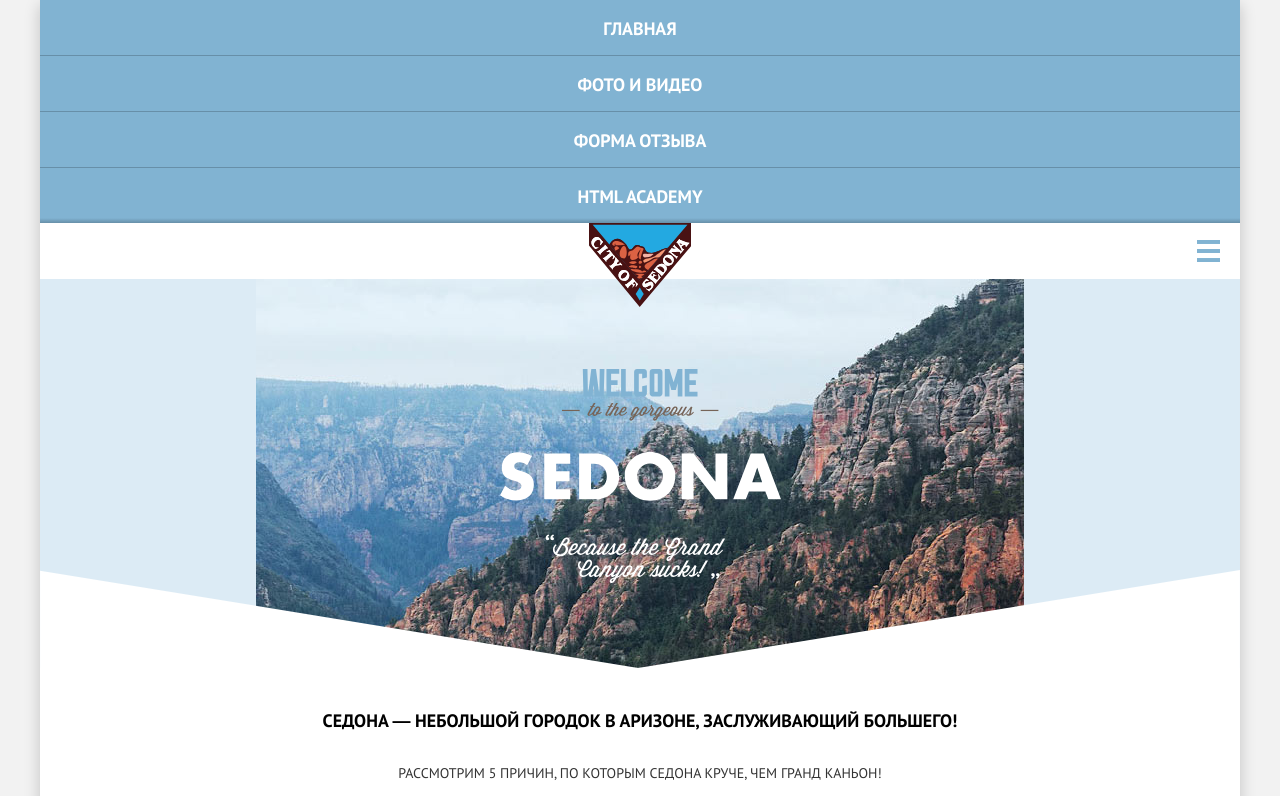
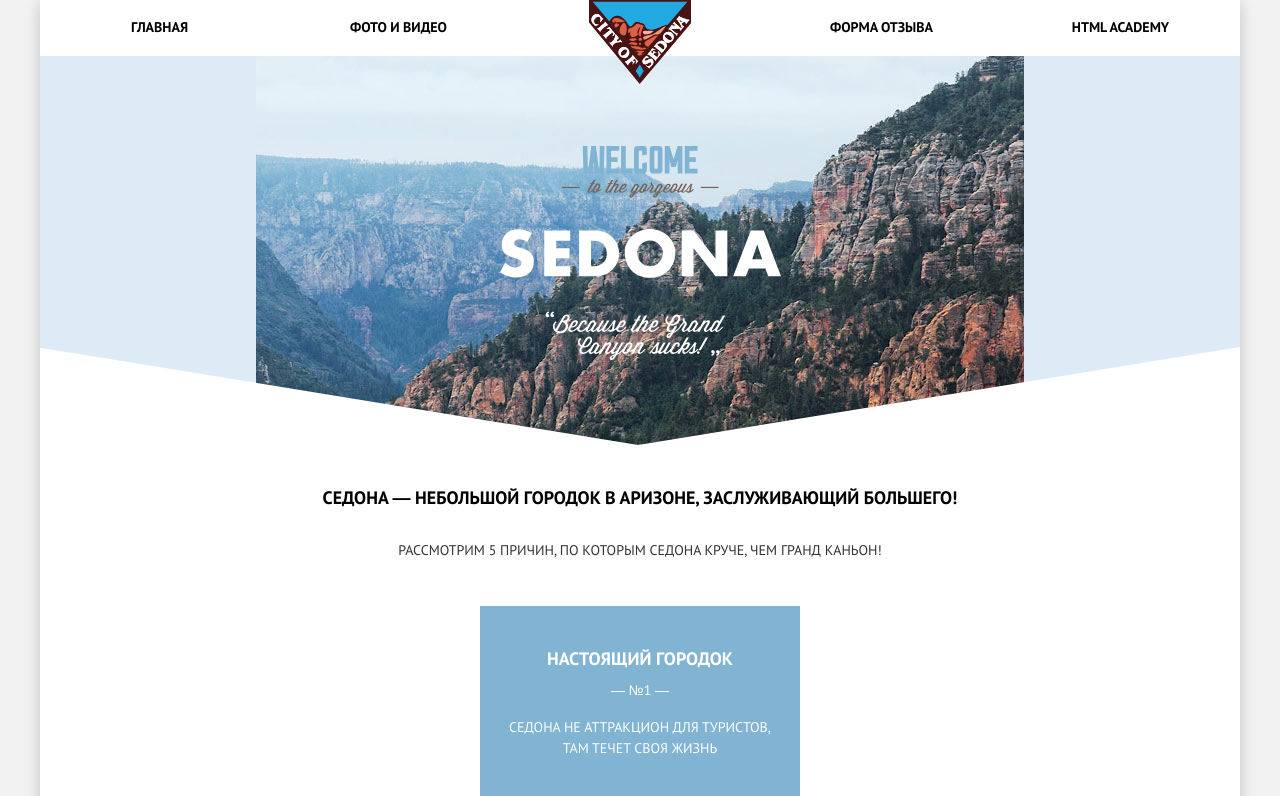
Before and after one commit to pakomarov/1069099-sedona-17, a plain HTML site: page source/index.html in a window 1280 px wide. Shown: the top 796 px of the page. Drawn offline with nearby package versions, Linux system fonts and the light colour scheme; files that its build step writes are made by us from their sources.

Commit message:
Добавляет адаптивную разметку шапки

```diff
--- a/source/index.html
+++ b/source/index.html
@@ -12,7 +12,7 @@
           <button class="page-header__toggle page-header__toggle--burger" type="button">Открыть меню</button>
           <ul class="site-nav page-header__site-nav">
             <li class="site-nav__item">
-              <a class="site-nav__link">Главная</a>
+              <a class="site-nav__link site-nav__link--current">Главная</a>
             </li>
             <li class="site-nav__item">
               <a class="site-nav__link" href="photo.html">Фото и видео</a>
--- a/source/less/blocks/page-header.less
+++ b/source/less/blocks/page-header.less
@@ -53,3 +53,17 @@
 
   transform: translateX(-50%);
 }
+
+@media (min-width: @tablet-width) {
+  .page-header {
+    padding-bottom: 0;
+  }
+
+  .page-header__main-nav {
+    display: block;
+  }
+
+  .page-header__toggle {
+    display: none;
+  }
+}
--- a/source/less/blocks/site-nav.less
+++ b/source/less/blocks/site-nav.less
@@ -1,3 +1,4 @@
+@media (max-width: @tablet-width) {
   .site-nav {
     position: relative;
 
@@ -58,3 +59,58 @@
       background-color: @color-contrast-active;
     }
   }
+}
+
+@media (min-width: @tablet-width) {
+  .site-nav {
+    padding: 0;
+
+    display: flex;
+
+    list-style: none;
+  }
+
+  .site-nav__item:nth-child(2) {
+    margin-right: auto;
+  }
+
+  .site-nav__link {
+    display: block;
+    box-sizing: border-box;
+    min-width: 153px;
+    padding: 14px 20px 16px;
+
+    font-size: 14px;
+    line-height: 26px;
+    font-weight: bold;
+    color: @color-text-dark-heading;
+
+    &:hover,
+    &:focus {
+      color: @color-contrast;
+    }
+
+    &:active {
+      color: @color-text-dark-active;
+    }
+
+    &--active {
+      color: #766357;
+    }
+
+    &--current:hover,
+    &--current:focus {
+      color: #604e43;
+    }
+
+    &--current:active {
+      color: rgba(118, 99, 87, 0.3);
+    }
+  }
+}
+
+@media (min-width: @desktop-width) {
+  .site-nav__link {
+    min-width: 239px;
+  }
+}
--- a/source/less/variables.less
+++ b/source/less/variables.less
@@ -1,5 +1,6 @@
 @color-text-dark: #333333;
 @color-text-dark-heading: #000000;
+@color-text-dark-active: rgba(0, 0, 0, 0.3);
 @color-text-light: #ffffff;
 @color-text-light-heading: #ffffff;
 @color-text-light-active: rgba(255, 255, 255, 0.3);
```
Also changed, not shown: source/form.html (+1 -1 lines), source/photo.html (+1 -1 lines). Lines whose indentation alone changed are shown as unchanged.
